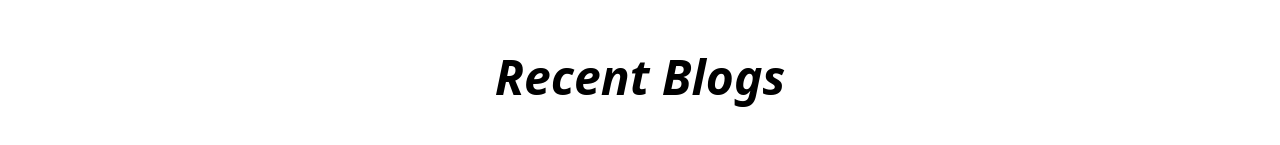
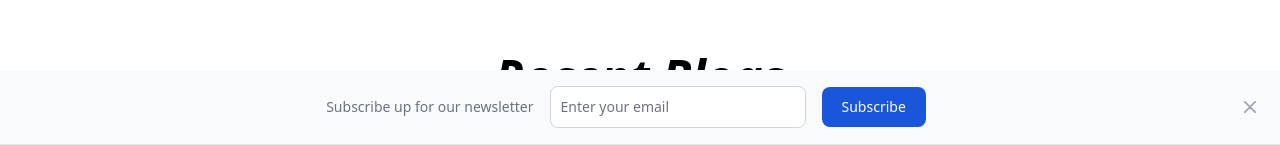
Before and after one commit to sazzadchy50/knowledge-hub-client, a React (Vite) app: page / in a window 1280 px wide. Shown: the part 655-800 px from the top of the page. Built offline with nearby package versions, Linux system fonts and the light colour scheme; no server answers.

Commit message:
newsletter update

```diff
--- a/src/Pages/Home/Home.jsx
+++ b/src/Pages/Home/Home.jsx
@@ -1,4 +1,5 @@
 import Banner from "./Banner";
+import Newsletter from "./Newsletter";
 import RecentBlogs from "./RecentBlog/RecentBlogs";
 
 const Home = () => {
@@ -6,6 +7,7 @@ const Home = () => {
     <div className="container mx-auto max-w-screen-xl">
       <Banner />
       <RecentBlogs />
+      <Newsletter/>
     </div>
   );
 };
--- /dev/null
+++ b/src/Pages/Home/Newsletter.jsx
@@ -0,0 +1,58 @@
+import { useState } from "react";
+import Swal from "sweetalert2";
+
+
+const Newsletter = () => {
+ const [newsletterClose, setNewsLetter] = useState()
+    const  handleNewsletter = e =>{
+
+        e.preventDefault()
+
+        const form = e.target;
+
+        Swal.fire({
+            title: "Success",
+            text: "Thank you for subscribing to our          newsletter",
+            icon: "success",
+            confirmButtonText: "ok",
+          });
+          setNewsLetter(false)
+
+
+
+         form.reset();
+    }
+    const closeBanner = () => {
+        setNewsLetter(false);
+      };
+    return (
+
+
+<div id="newsletter-banner" tabIndex="-1" className="fixed bottom-0 left-0 z-50 flex justify-between w-full p-4 border-b border-gray-200 bg-gray-50 dark:bg-gray-700 dark:border-gray-600">
+    <div className="flex items-center flex-shrink-0 w-full mx-auto sm:w-auto">
+        <form
+            onSubmit={handleNewsletter}
+        action="#" className="flex flex-col items-center w-full md:flex-row">
+            <label htmlFor="email" className="flex-shrink-0 mb-2 mr-auto text-sm font-medium text-gray-500 md:mb-0 md:mr-4 dark:text-gray-400 md:m-0"> Subscribe up for our newsletter</label>
+            <input type="email" id="email" placeholder="Enter your email" className="bg-white border border-gray-300 text-gray-900 md:w-64 mb-2 md:mb-0 md:mr-4 text-sm rounded-lg focus:ring-blue-500 focus:border-blue-500 block w-full p-2.5 dark:bg-gray-600 dark:border-gray-500 dark:placeholder-gray-400 dark:text-white dark:focus:ring-blue-500 dark:focus:border-blue-500" required />
+            <button type="submit" className="text-white bg-blue-700 hover:bg-blue-800 focus:ring-4 focus:outline-none focus:ring-blue-300 font-medium rounded-lg text-sm w-full sm:w-auto px-5 py-2.5 text-center dark:bg-blue-600 dark:hover:bg-blue-700 dark:focus:ring-blue-800" required>Subscribe</button>
+        </form>
+    </div>
+    <div className="flex items-center absolute top-2.5 right-2.5 md:relative md:top-auto md:right-auto">
+        <button
+        onClick={closeBanner}
+        data-dismiss-target="#newsletter-banner" type="button" className="flex-shrink-0 inline-flex justify-center w-7 h-7 items-center text-gray-400 hover:bg-gray-200 hover:text-gray-900 rounded-lg text-sm p-1.5 dark:hover:bg-gray-600 dark:hover:text-white">
+            <svg  className="w-3 h-3" aria-hidden="true" xmlns="http://www.w3.org/2000/svg" fill="none" viewBox="0 0 14 14">
+                <path stroke="currentColor" strokeLinecap="round" strokeLinejoin="round" strokeWidth="2" d="m1 1 6 6m0 0 6 6M7 7l6-6M7 7l-6 6"/>
+            </svg>
+            <span className="sr-only">Close banner</span>
+
+        </button>
+    </div>
+</div>
+
+
+    );
+};
+
+export default Newsletter;
```
